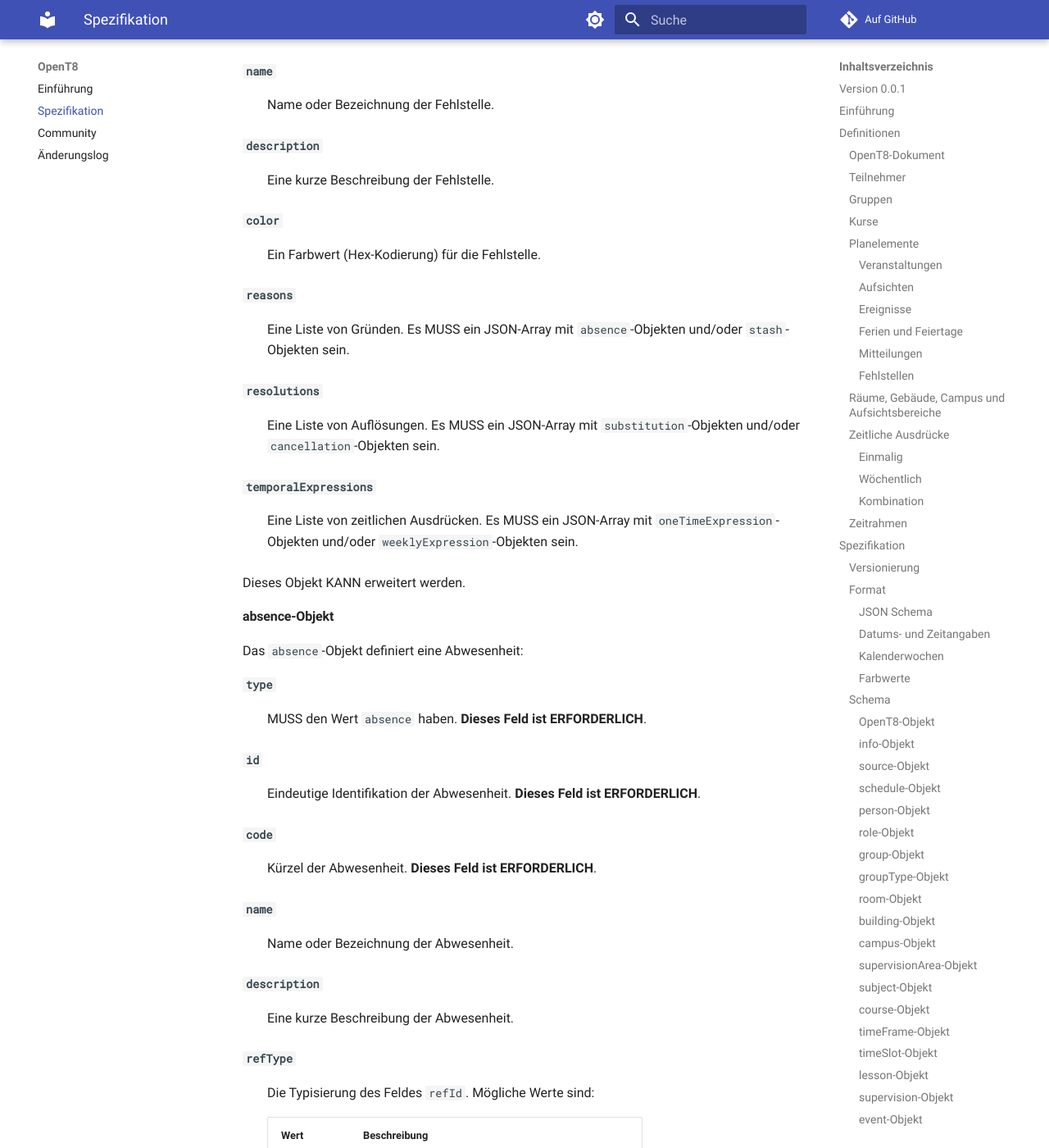
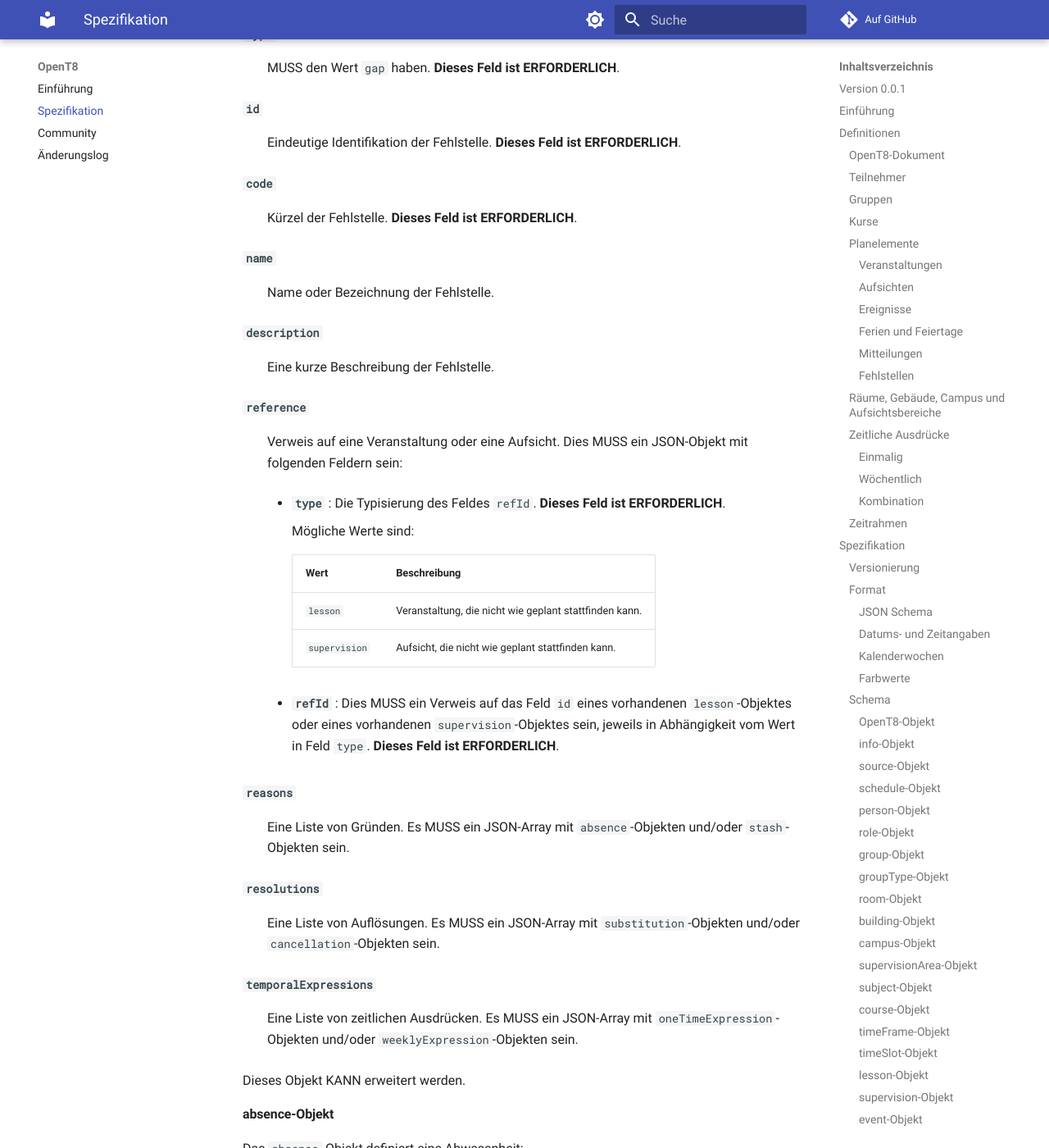
Before and after one commit to openpotato/opent8, an MkDocs documentation site: the page built from website/docs/specification.md, in a window 1280 px wide and 1400 px high, scrolled down 36080 px. Shown: the whole window at 82% size. Built offline with MkDocs 1.6.1 and Material for MkDocs 9.7.7, drawn with Linux system fonts in a browser that asks for light colours; comment, search, counter and statistics services are not loaded; some of the changed text lies outside the part shown.

Commit message:
Bug fixes

```diff
--- a/website/docs/specification.md
+++ b/website/docs/specification.md
@@ -190,13 +190,15 @@
 "scheduleElements": [
   {
     "type": "supervision",
-    "id": "WeiFe",
-    "code": "WeiFe",
+    "id": "aufsicht-1",
+    "code": "Aufsicht",
     "name": "Pausenaufsicht",
     "attendees": [
       {
         "refId": "Leo",
-        "role": "DE.EZ"
+        "role": {
+          "refId": "ERZ"
+        }
       }
     ],
     "areas": [
@@ -247,11 +249,15 @@
     "attendees": [
       {
         "refId": "Max",
-        "role": "DE.LE"
+        "role": {
+          "refId": "LEH"
+        }
       },
       {
         "refId": "Eli",
-        "role": "DE.LE"
+        "role": {
+          "refId": "LEH"
+        }
       }
     ],
     "rooms": [
@@ -344,16 +350,20 @@
     "id": "G-1",
     "code": "G-1",
     "description": "Das ist eine Fehlstelle",
-    "refType": "lesson",
-    "refId": "DE-1A",
+	"reference": {
+	  "type": "lesson",
+	  "refId": "DE-1A"
+	},
     "reasons": [
       {
         "type": "absence",
         "id": "A-1",
         "code": "Krank",
         "description": "Lehrer ist krank",
-        "refType": "attendee",
-        "refId": "Max"
+		"reference": {
+          "type": "attendee",
+          "refId": "Max"
+		}
       }
     ],
     "resolutions": [
@@ -362,8 +372,10 @@
         "id": "V-1",
         "code": "Ersatz",
         "description": "Der Erzieher springt ein",
-        "refType": "lesson",
-        "refId": "Vertretung-1"
+		"reference": {
+          "type": "lesson",
+          "refId": "Vertretung-1"
+		}
       }
     ],
     "temporalExpressions": [
@@ -1506,9 +1518,20 @@
 
 :   Eine kurze Beschreibung der Fehlstelle.
 
-**`color`**
-
-:   Ein Farbwert (Hex-Kodierung) für die Fehlstelle.
+**`reference`**
+
+:   Verweis auf eine Veranstaltung oder eine Aufsicht. Dies MUSS ein JSON-Objekt mit folgenden Feldern sein:
+
+    + **`type`** : Die Typisierung des Feldes `refId`. **Dieses Feld ist ERFORDERLICH**.
+
+	    Mögliche Werte sind:
+
+	    Wert          | Beschreibung
+        ------------- | ------------
+        `lesson`      | Veranstaltung, die nicht wie geplant stattfinden kann.
+        `supervision` | Aufsicht, die nicht wie geplant stattfinden kann.
+
+    + **`refId`** : Dies MUSS ein Verweis auf das Feld `id` eines vorhandenen `lesson`-Objektes oder eines vorhandenen `supervision`-Objektes sein, jeweils in Abhängigkeit vom Wert in Feld `type`.  **Dieses Feld ist ERFORDERLICH**.
 
 **`reasons`**
 
@@ -1548,19 +1571,21 @@
 
 :   Eine kurze Beschreibung der Abwesenheit.
 
-**`refType`**
-
-:   Die Typisierung des Feldes `refId`. Mögliche Werte sind:
-
-    Wert     | Beschreibung
-    -------- | ------------
-    `person` | Eine teilnehmende Person (z.B. der Lehrer) ist abwesend.
-    `group`  | Eine Gruppe is abwesend.
-    `room`   | Der Raum steht nicht zur Verfügung.
-
-**`refId`**
-
-:   Verweis auf einen Teilnehmer, eine Gruppe oder einen Raum. Dies MUSS ein Verweis auf das Feld `id` eines vorhandenen `attendee`-Objektes, eines vorhandenen `group`-Objektes oder eines vorhandenen `room`-Objektes sein, jeweils in Abhängigkeit vom Wert in Feld `refType`.
+**`reference`**
+
+:   Referenz zu einer Person, einer Gruppe oder einem Raum. Dies MUSS ein JSON-Objekt mit folgenden Feldern sein:
+
+    + **`type`** : Die Typisierung des Feldes `refId`. **Dieses Feld ist ERFORDERLICH**.
+
+	    Mögliche Werte sind:
+
+	    Wert     | Beschreibung
+        -------- | ------------
+        `person` | Eine teilnehmende Person (z.B. der Lehrer) ist abwesend.
+        `group`  | Eine Gruppe is abwesend.
+        `room`   | Der Raum steht nicht zur Verfügung.
+
+    + **`refId`** : Dies MUSS ein Verweis auf das Feld `id` eines vorhandenen `person`-Objektes, eines vorhandenen `group`-Objektes oder eines vorhandenen `room`-Objektes sein, jeweils in Abhängigkeit vom Wert in Feld `type`. **Dieses Feld ist ERFORDERLICH**.
 
 Dieses Objekt KANN erweitert werden.
 
@@ -1588,17 +1613,19 @@
 
 :   Eine kurze Beschreibung der Freistellung.
 
-**`refType`**
-
-:   Die Typisierung des Feldes `refId`. Mögliche Werte sind:
-
-    Wert     | Beschreibung
-    ---------| ------------
-    `person` | Eine teilnehmende Person (z.B. der Lehrer) ist freigestellt.
-
-**`refId`**
-
-:   Verweis auf einen Teilnehmer. Dies MUSS ein Verweis auf das Feld `id` eines vorhandenen `attendee`-Objektes sein.
+**`reference`**
+
+:   Referenz zu einer Person. Dies MUSS ein JSON-Objekt mit folgenden Feldern sein:
+
+    + **`type`** : Die Typisierung des Feldes `refId`. **Dieses Feld ist ERFORDERLICH**.
+
+	    Mögliche Werte sind:
+
+	    Wert     | Beschreibung
+        -------- | ------------
+        `person` | Eine teilnehmende Person (z.B. der Lehrer) ist freigestellt.
+
+    + **`refId`** : Dies MUSS ein Verweis auf das Feld `id` eines vorhandenen `person`-Objektes sein. **Dieses Feld ist ERFORDERLICH**.
 
 Dieses Objekt KANN erweitert werden.
 
@@ -1626,18 +1653,20 @@
 
 :   Eine kurze Beschreibung der Vertretung.
 
-**`refType`**
-
-:   Die Typisierung des Feldes `refId`. Mögliche Werte sind:
-
-    Wert          | Beschreibung
-    ------------- | ------------
-    `lesson`      | Veranstaltung, die vertreten wird.
-    `supervision` | Aufsicht, die vertreten wird.
-
-**`refId`**
-
-:   Verweis auf eine Veranstaltung oder eine Aufsicht. Dies MUSS ein Verweis auf das Feld `id` eines vorhandenen `lesson`-Objektes oder eines vorhandenen `supervision`-Objektes sein, jeweils in Abhängigkeit vom Wert in Feld `refType`.
+**`reference`**
+
+:   Verweis auf eine Veranstaltung oder eine Aufsicht. Dies MUSS ein JSON-Objekt mit folgenden Feldern sein:
+
+    + **`type`** : Die Typisierung des Feldes `refId`. **Dieses Feld ist ERFORDERLICH**.
+
+	    Mögliche Werte sind:
+
+	    Wert          | Beschreibung
+        ------------- | ------------
+        `lesson`      | Neue Veranstaltung als Vertretung.
+        `supervision` | Neue Aufsicht als Vertretung.
+
+    + **`refId`** : Dies MUSS ein Verweis auf das Feld `id` eines vorhandenen `lesson`-Objektes oder eines vorhandenen `supervision`-Objektes sein, jeweils in Abhängigkeit vom Wert in Feld `type`.  **Dieses Feld ist ERFORDERLICH**.
 
 Dieses Objekt KANN erweitert werden.
 
```
Also changed, not shown: other parts of website/docs/specification.md (+1 -1 lines), 1 other file.
